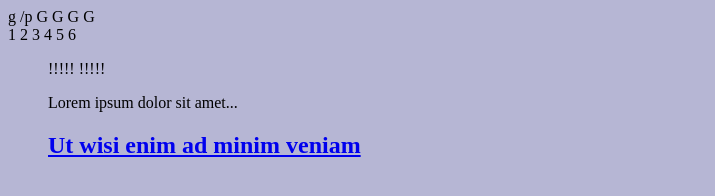
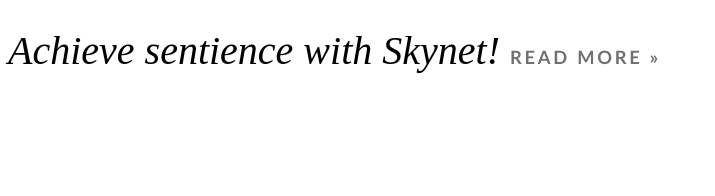
Before and after one commit to maksimrudenko/TEsT, a plain HTML site: page index.html in a window 1280 px wide. Shown: the whole page, without its empty margins (0-715 px from the left). Drawn offline with Linux system fonts and the light colour scheme.

Commit message:
Кегль в строке и подгон ссылки под текст
Кегль в строке и подгон ссылки под текст

```diff
--- a/index.html
+++ b/index.html
@@ -9,29 +9,10 @@
 </head>
 
 <body>
+    <h1>Achieve sentience with Skynet! <a href=»#»>Read More
+        &raquo;</a></h1>
 
-        <span>g</span>
-        /p
-        <span>G</span>
-        <span>G</span>
-        <span>G</span>
-        <span>G</span>
-    <div>1
-        2
-        3
-        4
-        5
-        6
 
-    </div>
-    <ol>
-        <span>!!!!!</span>
-        <span>!!!!!</span>
-        <div>
-            <p>Lorem ipsum dolor sit amet...</p>
-        </div>
-        <h2><a href="link1.html">Ut wisi enim ad minim veniam</a></h2>
-    </ol>
 </body>
 
 </html>
--- a/style.css
+++ b/style.css
@@ -1,3 +1,13 @@
-body {
-    background-color: rgb(182, 182, 212);
-}
+h1 {
+    font-size: 2.5em; /* 24px / 16px */
+    font-style: italic;
+    font-weight: normal;
+    }
+    h1 a {
+        font: bold 0.458333333333333em Calibri, Optima,»
+        Arial, sans-serif; /* 11px / 24px */
+        color:hsl(0, 0%, 44%);
+        letter-spacing: 0.15em;
+        text-transform: uppercase;
+        text-decoration: none;
+        }
```
